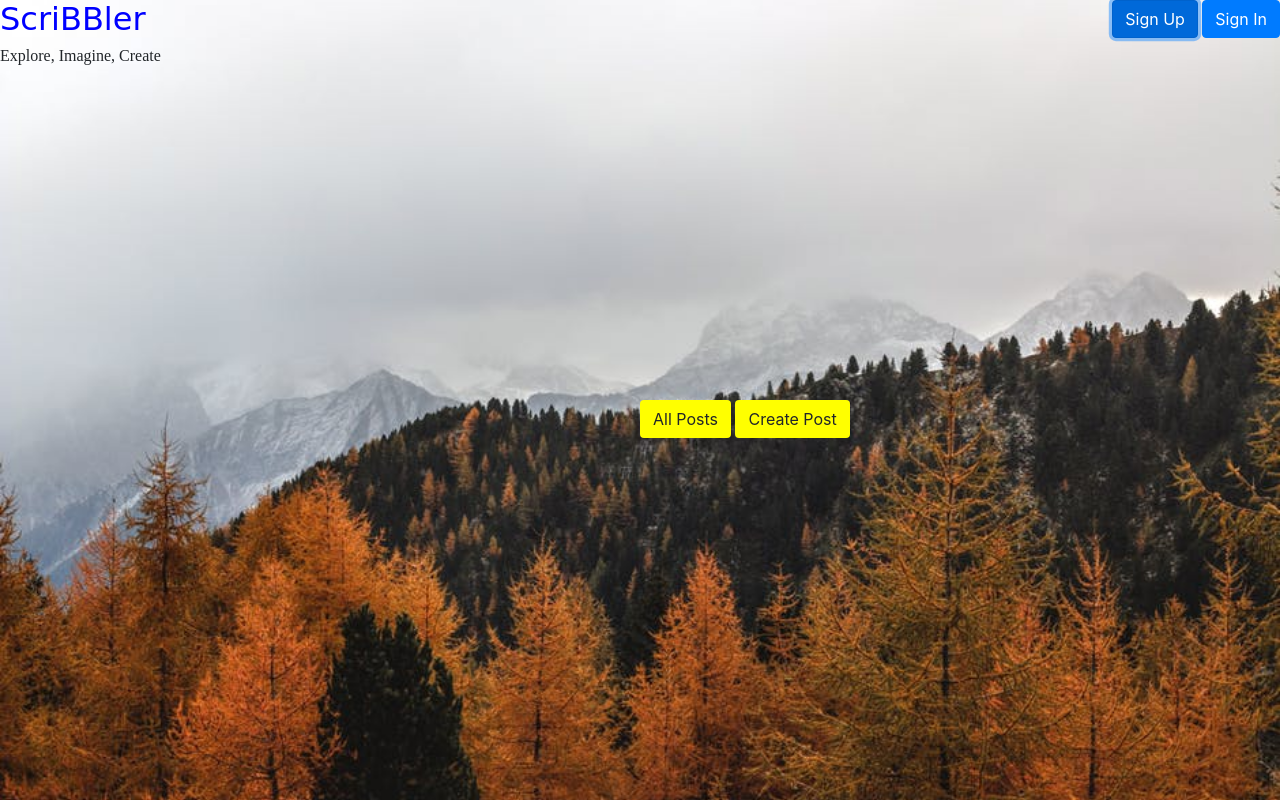
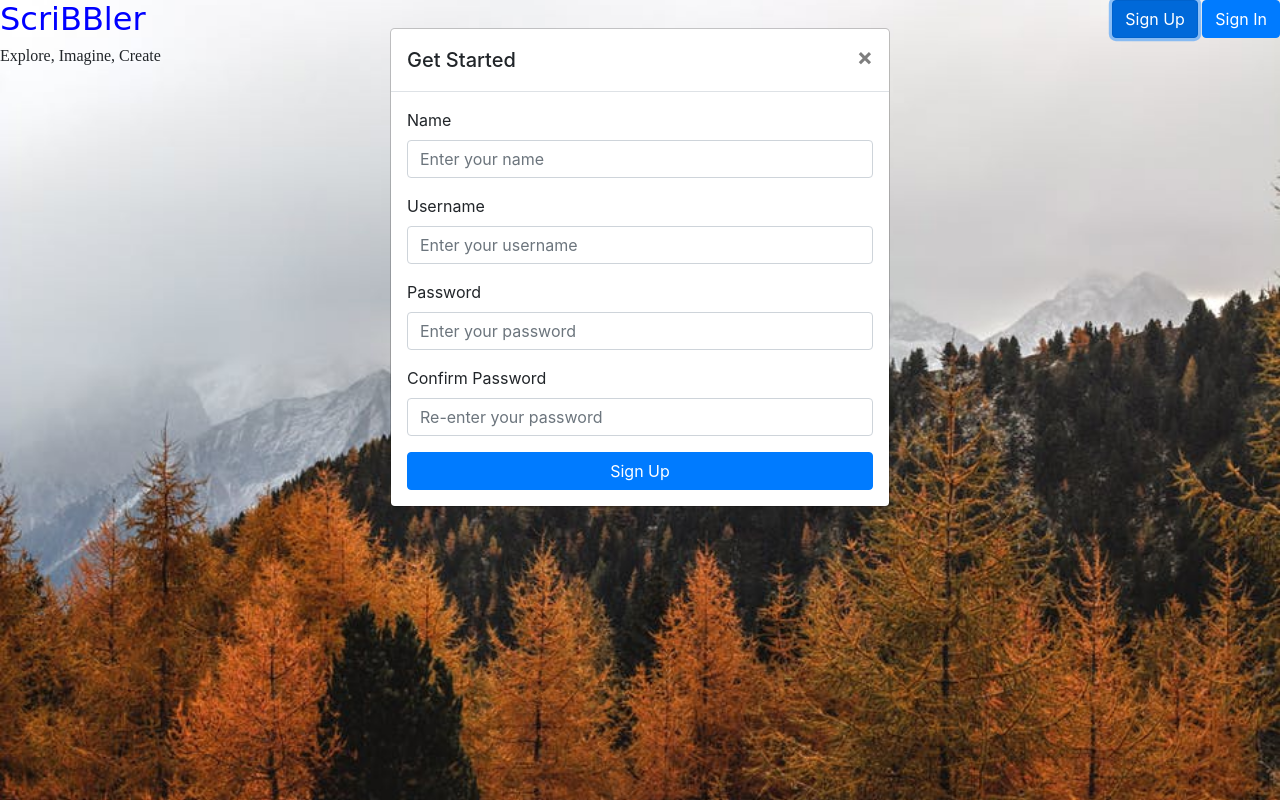
Before and after one commit to chaitraw/Scribbler, a plain HTML site: page index.html in a window 1280 px wide. Both pictures are taken after a click on the button "Sign Up". Drawn offline with nearby package versions, Linux system fonts and the light colour scheme; a web font is replaced by a local one.

Commit message:
Added signUp modal

```diff
--- a/index.html
+++ b/index.html
@@ -19,6 +19,7 @@
         <link rel="stylesheet" type="text/css" media="screen" href="./styles/common.css" />
         <link rel="stylesheet" type="text/css" media="screen" href="./styles/index.css" />
 
+        <script src="./scripts/index.js"></script>
     </head>
 
     <body id="mainBody">
@@ -26,19 +27,58 @@
         <header>
             <div class="page-header">
                 <div class="signingButtons">
-                    <button class="btn btn-primary" type="signUp">Sign Up</button>
-                    <button class="btn btn-primary" type="signIn">Sign In</button>
+                    <button id="signup" class="btn btn-primary" type="signUp" onclick="displaySignup()">Sign Up</button>
+                    <button id="signin" class="btn btn-primary" type="signIn">Sign In</button>
                 </div>
 
                 <h2 id="main-header">ScriBBler</h2>
                 <h6 id="sub-header">Explore, Imagine, Create</h6>
             </div>
+        </header>
 
-        </header>
+        <!-- All posts & Create posts div-->
         <div class="postButtons">
             <button class="btn btn-default" type="button">All Posts</button>
             <button class="btn btn-default" type="button">Create Post</button>
         </div>
+
+        <!---->
+        <div id="signUpModal" class="modal" tabindex="-1" role="dialog">
+            <div class="modal-dialog" role="document">
+
+                <div class="modal-content">
+                    <div class="modal-header">
+                        <h5 class="modal-title">Get Started</h5>
+                        <button type="button" class="close" data-dismiss="modal" aria-label="Close" onclick="closeSignup()">
+                            <span aria-hidden="true">&times;</span>
+                        </button>
+                    </div>
+
+                    <div class="modal-body">
+                        <div class="form-group">
+                            <label for="inputName">Name</label>
+                            <input type="text" class="form-control" id="inputName" placeholder="Enter your name">
+                        </div>
+                        <div class="form-group">
+                            <label for="inputUserName">Username</label>
+                            <input type="text" class="form-control" id="inputUserName" placeholder="Enter your username">
+                        </div>
+                        <div class="form-group">
+                            <label for="inputPassword">Password</label>
+                            <input type="password" class="form-control" id="inputPassword" placeholder="Enter your password">
+                        </div>
+                        <div class="form-group">
+                            <label for="inputConfirmPassword">Confirm Password</label>
+                            <input type="password" class="form-control" id="inputConfirmPassword" placeholder="Re-enter your password">
+                        </div>
+
+                        <button id="signin" class="btn btn-primary btn-block" type="signIn">Sign Up</button>
+                    </div>
+
+                </div>
+            </div>
+          </div>
+
     </body>
 
 </html>
--- a/scripts/index.js
+++ b/scripts/index.js
@@ -0,0 +1,7 @@
+function displaySignup() {
+    document.getElementById("signUpModal").style.display = 'block';
+}
+
+function closeSignup() {
+    document.getElementById("signUpModal").style.display = 'none';
+}
```
